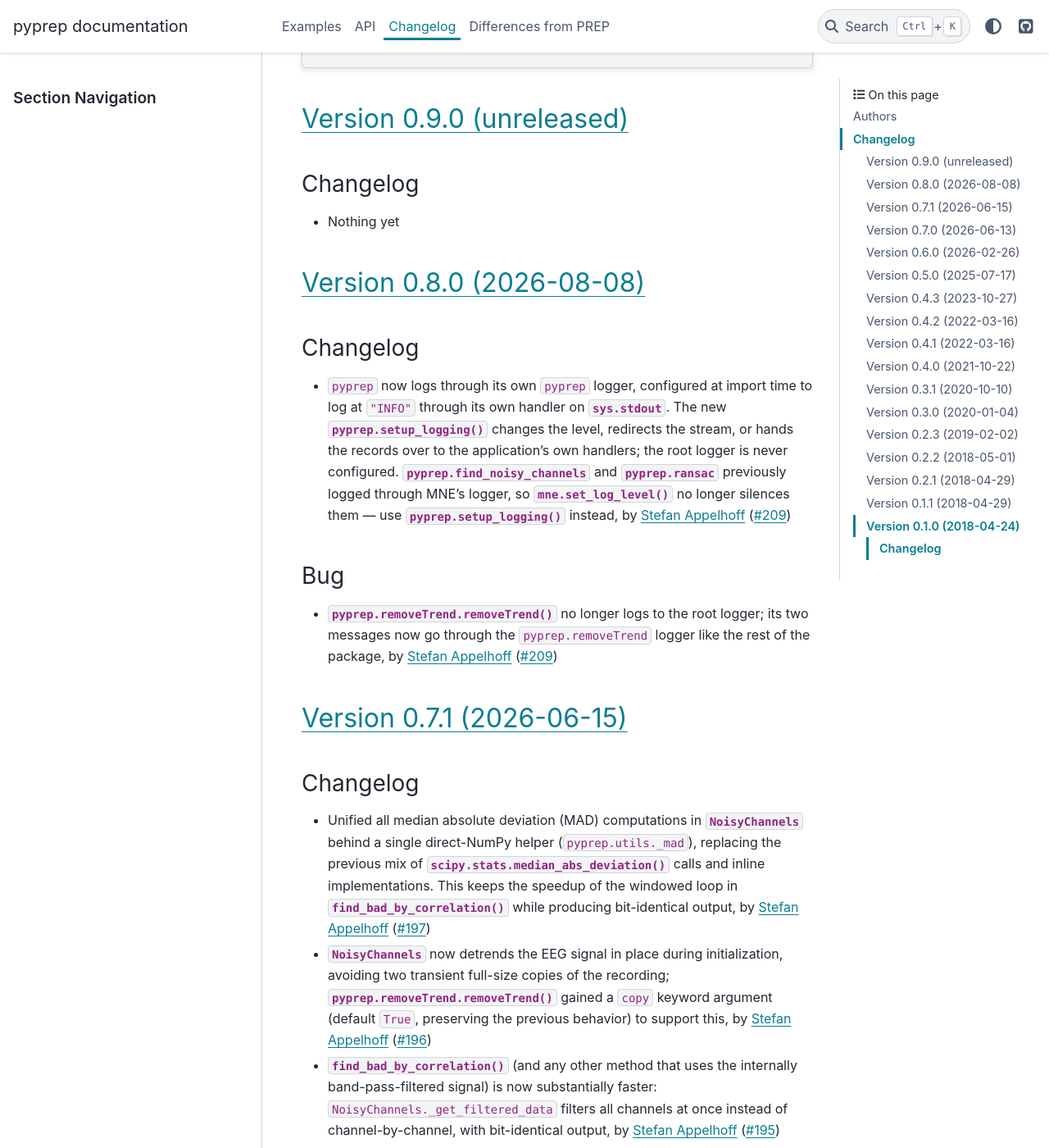
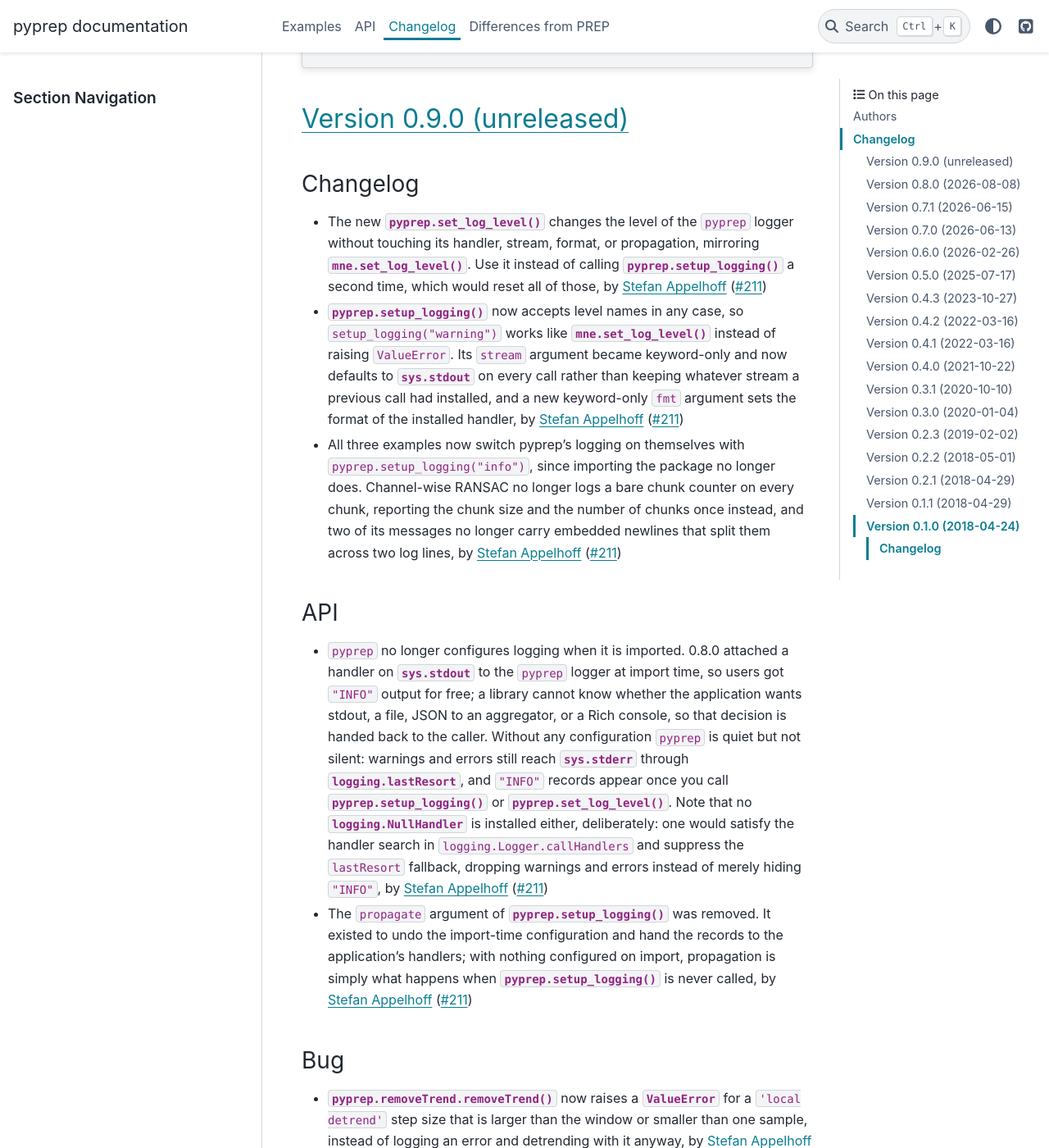
Before and after one commit to sappelhoff/pyprep, a Sphinx documentation site: the page built from docs/changelog.rst, in a window 1280 px wide and 1400 px high, scrolled down 889 px. Shown: the whole window at 82% size. Built offline with Sphinx 7.4.7 and the PyData theme 0.15.4, drawn with Linux system fonts in a browser that asks for light colours; the version number could not be read and is left out.

Commit message:
Add changelog entries for the logging changes

```diff
--- a/docs/changelog.rst
+++ b/docs/changelog.rst
@@ -26,7 +26,18 @@ Version 0.9.0 (unreleased)
 
 Changelog
 ~~~~~~~~~
-- Nothing yet
+- The new :func:`pyprep.set_log_level` changes the level of the ``pyprep`` logger without touching its handler, stream, format, or propagation, mirroring :func:`mne.set_log_level`. Use it instead of calling :func:`pyprep.setup_logging` a second time, which would reset all of those, by `Stefan Appelhoff`_ (:gh:`211`)
+- :func:`pyprep.setup_logging` now accepts level names in any case, so ``setup_logging("warning")`` works like :func:`mne.set_log_level` instead of raising ``ValueError``. Its ``stream`` argument became keyword-only and now defaults to :data:`sys.stdout` on every call rather than keeping whatever stream a previous call had installed, and a new keyword-only ``fmt`` argument sets the format of the installed handler, by `Stefan Appelhoff`_ (:gh:`211`)
+- All three examples now switch pyprep's logging on themselves with ``pyprep.setup_logging("info")``, since importing the package no longer does. Channel-wise RANSAC no longer logs a bare chunk counter on every chunk, reporting the chunk size and the number of chunks once instead, and two of its messages no longer carry embedded newlines that split them across two log lines, by `Stefan Appelhoff`_ (:gh:`211`)
+
+API
+~~~
+- ``pyprep`` no longer configures logging when it is imported. 0.8.0 attached a handler on :data:`sys.stdout` to the ``pyprep`` logger at import time, so users got ``"INFO"`` output for free; a library cannot know whether the application wants stdout, a file, JSON to an aggregator, or a Rich console, so that decision is handed back to the caller. Without any configuration ``pyprep`` is quiet but not silent: warnings and errors still reach :data:`sys.stderr` through :data:`logging.lastResort`, and ``"INFO"`` records appear once you call :func:`pyprep.setup_logging` or :func:`pyprep.set_log_level`. Note that no :class:`logging.NullHandler` is installed either, deliberately: one would satisfy the handler search in ``logging.Logger.callHandlers`` and suppress the ``lastResort`` fallback, dropping warnings and errors instead of merely hiding ``"INFO"``, by `Stefan Appelhoff`_ (:gh:`211`)
+- The ``propagate`` argument of :func:`pyprep.setup_logging` was removed. It existed to undo the import-time configuration and hand the records to the application's handlers; with nothing configured on import, propagation is simply what happens when :func:`pyprep.setup_logging` is never called, by `Stefan Appelhoff`_ (:gh:`211`)
+
+Bug
+~~~
+- :func:`pyprep.removeTrend.removeTrend` now raises a :class:`ValueError` for a ``'local detrend'`` step size that is larger than the window or smaller than one sample, instead of logging an error and detrending with it anyway, by `Stefan Appelhoff`_ (:gh:`211`)
 
 .. _changes_0_8_0:
 
```
